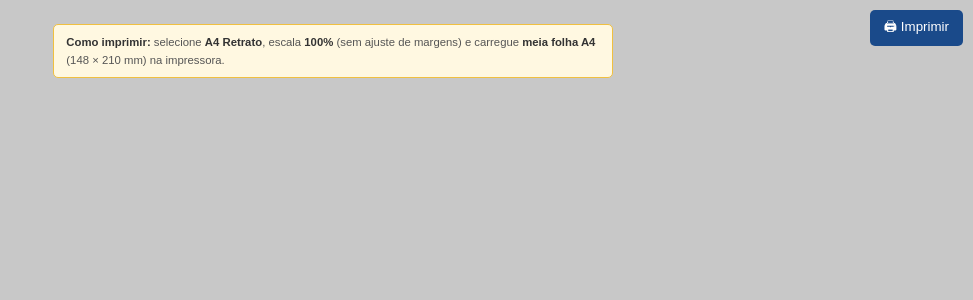
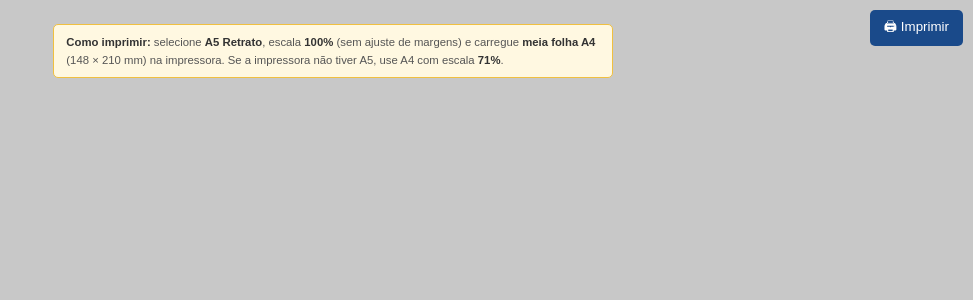
Before and after one commit to ramonrduarte/sistema-portas, a Django app: template portas/templates/portas/pedido/pedido_imprimir.html in a window 1280 px wide. Shown: the top 300 px of the page, without its empty margins (307-1280 px from the left). Run offline with Django 5.2, Linux system fonts and the light colour scheme; the template is opened without the code that fills it, so the values that code supplies are empty.

Commit message:
Muda @page para A5 na impressão de pedidos
O conteúdo é 148×210mm (A5 = meia folha A4). Usar @page A5
faz a pré-visualização mostrar a página preenchida corretamente.
Atualiza o aviso na tela com as instruções corretas.

Co-Authored-By: Claude Sonnet 4.6 <noreply@anthropic.com>

```diff
--- a/portas/templates/portas/pedido/pedido_imprimir.html
+++ b/portas/templates/portas/pedido/pedido_imprimir.html
@@ -32,17 +32,13 @@
       }
     }
 
-    /* ── Impressão: meia folha A4 (148 × 210 mm) ───────────────
-       Configure a impressora para A4 retrato e carregue meia folha
-       A4 cortada. O conteúdo ocupa exatamente a metade superior.  */
-    @page { size: A4 portrait; margin: 0; }
+    /* ── Impressão: A5 (= meia folha A4 cortada, 148 × 210 mm) ─
+       Selecione tamanho A5 na impressora ou use A4 com escala 71%. */
+    @page { size: A5 portrait; margin: 0; }
     @media print {
       body {
         background: #fff;
         margin: 0; padding: 0;
-        display: flex;
-        flex-direction: column;
-        align-items: center;
       }
       .pagina {
         width: 148mm;
@@ -203,8 +199,9 @@
 {% endif %}
 
 <div class="aviso-imp">
-  <strong>Como imprimir:</strong> selecione <strong>A4 Retrato</strong>, escala <strong>100%</strong>
+  <strong>Como imprimir:</strong> selecione <strong>A5 Retrato</strong>, escala <strong>100%</strong>
   (sem ajuste de margens) e carregue <strong>meia folha A4</strong> (148 × 210 mm) na impressora.
+  Se a impressora não tiver A5, use A4 com escala <strong>71%</strong>.
 </div>
 
 {% with total_pgs=paginas|length %}
```
